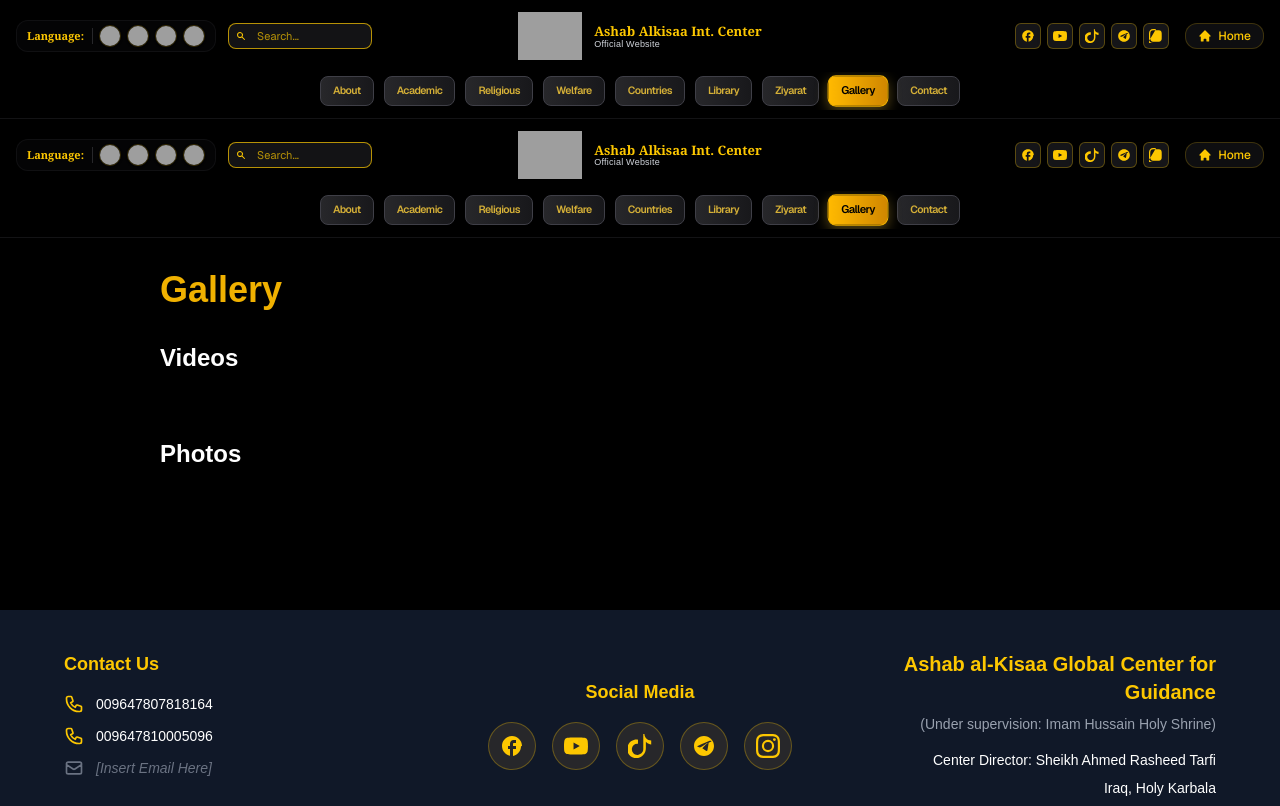
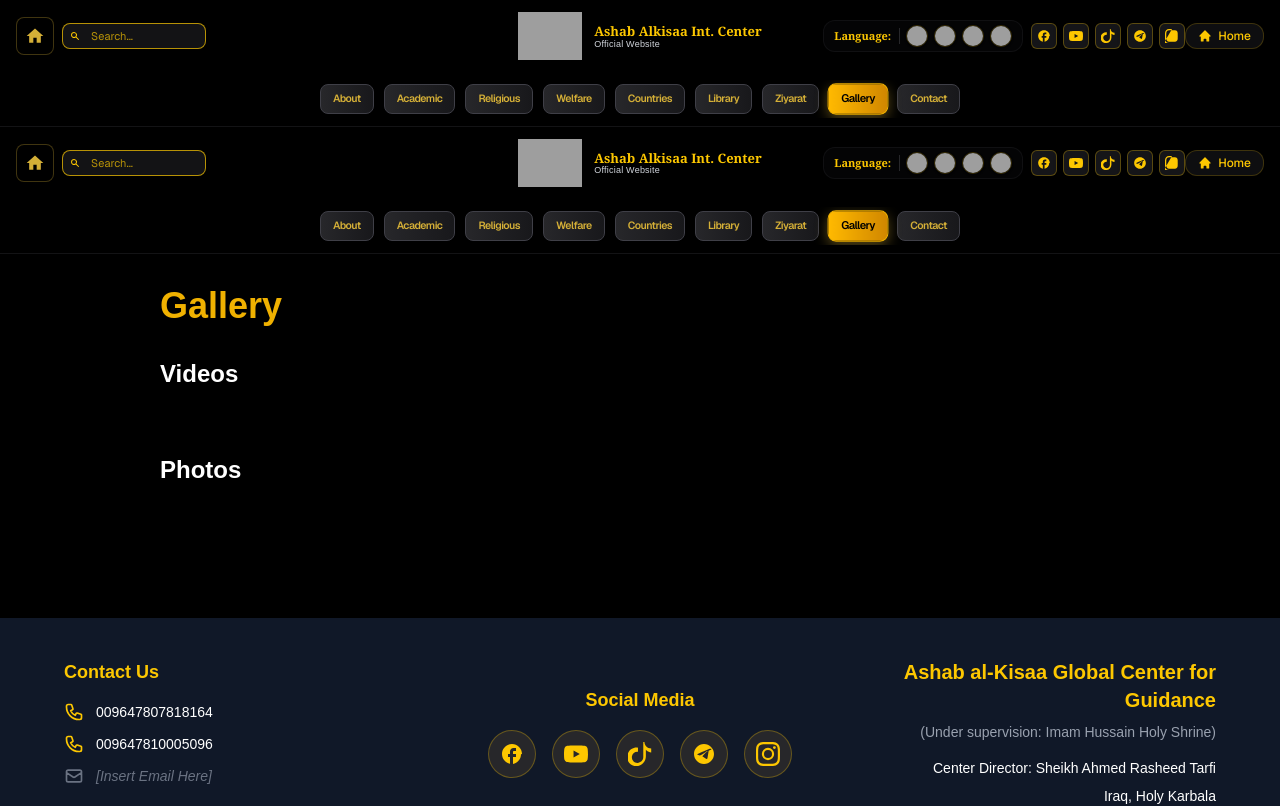
Before and after one commit to noorullquraan-stack/Ashabekisaa51214, a Next.js app: page /en/gallery in a window 1280 px wide. Shown: the top 806 px of the page. Built offline with nearby package versions, Linux system fonts and the light colour scheme; grey boxes are pictures that could not be loaded.

Commit message:
Updated and fixed map pages layout for all 4 languages (Urdu, English, Persian, Arabic)

```diff
--- a/app/ar/layout.tsx
+++ b/app/ar/layout.tsx
@@ -3,8 +3,10 @@
 }: {
     children: React.ReactNode;
 }) {
-    // صرف dir="rtl" اور lang="ar" سیٹ کرنے کے لیے چھوٹا سا کنٹینر
     return (
+        /* suppressHydrationWarning لگانے سے براؤزر کی کوئی بھی ایکسٹینشن (جیسے Grammarly وغیرہ)
+          اگر کوڈ میں اپنے ایٹریبیوٹس گھسائے گی، تو نیکسٹ جے ایس کریش نہیں ہوگا اور ایرر غائب ہو جائے گا۔
+        */
         <div
             dir="rtl"
             lang="ar"
--- a/app/components/navbar/Navbar.tsx
+++ b/app/components/navbar/Navbar.tsx
@@ -2,6 +2,7 @@
 
 import { useState, useEffect } from "react";
 import { usePathname } from "next/navigation";
+import Link from "next/link";
 import { LanguageBar } from "../LanguageBar";
 import { SocialIcons } from "../SocialIcons";
 import { translations, LangKey } from "../../../data/navbarData";
@@ -19,37 +20,61 @@
 
     const currentLocale = pathname?.split("/").filter(Boolean)[0] || "ur";
     const currentLang: LangKey = (currentLocale in translations) ? (currentLocale as LangKey) : "ur";
-    const t = translations[currentLang];
+
+    const rawTranslations = translations[currentLang];
+
+    // ہیڈر سے زبان کا اضافی ٹیکسٹ ہٹانے کے لیے
+    const t = {
+        ...rawTranslations,
+        language: "",
+        langText: "",
+        languageText: "",
+        selectLanguage: "",
+        currentLanguage: ""
+    };
 
     if (!mounted) {
-        return <div className="w-full h-12 bg-black" />;
+        return <div className="w-full h-16 bg-black" />;
     }
 
     return (
-        <header className="w-full bg-black z-50 sticky top-0 border-b border-zinc-800/50 backdrop-blur-md">
+        <div className="w-full bg-black z-50 sticky top-0 border-b border-zinc-800/50 backdrop-blur-md">
             <div dir={t.dir} className="w-full flex flex-col gap-2">
-                <div className="w-full flex items-center justify-between px-3 md:px-4 pt-3">
 
-                    {/* Left: Language & Search (موبائل پر 50% جگہ لے گا، ڈیسک ٹاپ پر 33%) */}
-                    <div className="flex items-center gap-2 md:gap-3 w-1/2 md:w-1/3 justify-start">
-                        <LanguageBar t={t} />
+                {/* ہیڈر کو CSS Grid میں تبدیل کر دیا ہے تاکہ تینوں سیکشنز الگ رہیں اور مکس نہ ہوں */}
+                <div className="w-full grid grid-cols-3 items-center px-2 md:px-4 pt-3 pb-2">
+
+                    {/* Left Section: Home Button + Search (اپنے کونے میں محفوظ) */}
+                    <div className="flex items-center gap-2 justify-start shrink-0">
+                        <Link
+                            href="/"
+                            className="flex items-center justify-center p-2 rounded-lg border border-[#D4AF37]/30 bg-black hover:bg-[#1a1608] transition-all duration-300"
+                            title={t.homeText}
+                        >
+                            <svg className="w-5 h-5 text-[#D4AF37]" viewBox="0 0 24 24" fill="currentColor">
+                                <path d="M10 20v-6h4v6h5v-8h3L12 3 2 12h3v8h5z" />
+                            </svg>
+                        </Link>
                         <NavbarSearch t={t} />
                     </div>
 
-                    {/* Center / Mobile Right: Logo (موبائل پر کونے میں جائے گا، ڈیسک ٹاپ پر سینٹر میں) */}
-                    <div className="flex justify-end md:justify-center w-1/2 md:w-1/3">
+                    {/* Center Section: Logo Text (دونوں طرف فاصلے px-4 کے ساتھ بالکل درمیان میں) */}
+                    <div className="flex justify-center text-center px-4 shrink-0">
                         <NavbarLogo t={t} currentLang={currentLang} />
                     </div>
 
-                    {/* Right: Social Icons (صرف ڈیسک ٹاپ پر نظر آئیں گے اور 33% جگہ لیں گے) */}
-                    <div className="hidden md:flex items-center gap-4 w-1/3 justify-end">
-                        <SocialIcons t={t} />
+                    {/* Right Section: LanguageBar + Socials (دوسرے کونے میں محفوظ) */}
+                    <div className="flex items-center justify-end gap-2 shrink-0 max-md:[&_span]:hidden max-md:[&_p]:hidden max-md:text-[0px] max-md:[&_*]:text-[0px] max-md:[&_svg]:w-5 max-md:[&_svg]:h-5 md:text-sm">
+                        <LanguageBar t={t} />
+                        <div className="hidden md:flex">
+                            <SocialIcons t={t} />
+                        </div>
                     </div>
+
                 </div>
 
-                {/* Navigation Menu */}
                 <NavMenu t={t} />
             </div>
-        </header>
+        </div>
     );
 }
```
